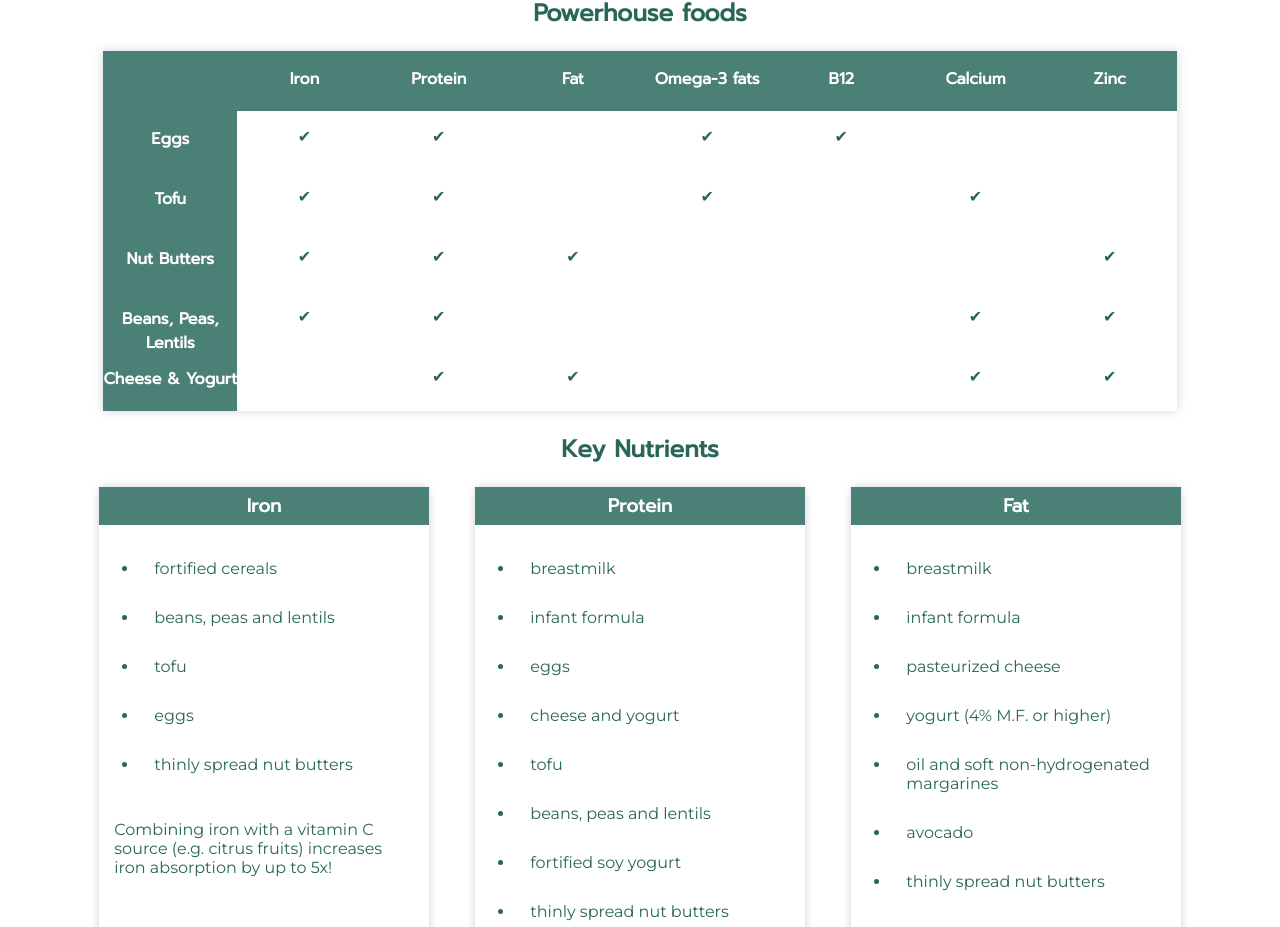
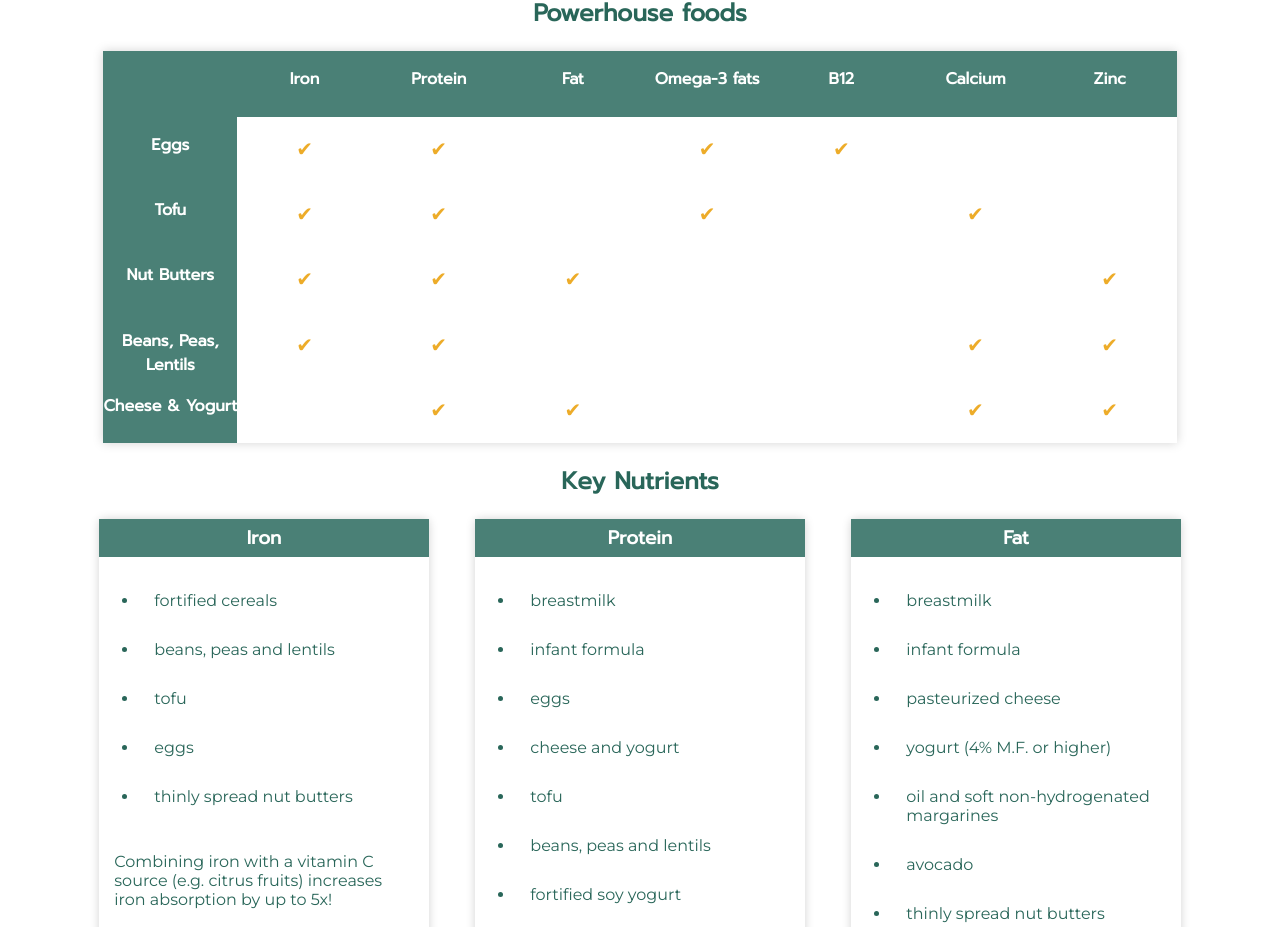
Before and after one commit to snopeks/tinybites, a React (Create React App) app: page /nutrition in a window 1280 px wide. Shown: the part 1413-2340 px from the top of the page. Built offline with nearby package versions, Linux system fonts and the light colour scheme; a web font is replaced by a local one.

Commit message:
small design updates

```diff
--- a/src/App.css
+++ b/src/App.css
@@ -190,8 +190,12 @@ h1, h2, h3, h4 {
   width: 88%;
   margin: auto;
 }
+.checkmark {
+  color: #EDAC29;
+  font-size: 20px;
+}
 .header h3 {
-  font-size: 1em;
+  font-size: 0.6em;
   color: white;
   font-weight: bold;
 }
@@ -358,6 +362,11 @@ footer a:hover{
   #header li {
     float: left;
   }
+
+  .header h3 {
+    font-size: 1em;
+  }
+
   .babyImage {
     position: relative;
     height: 700px;
--- a/src/pages/EasyMeals.js
+++ b/src/pages/EasyMeals.js
@@ -68,7 +68,7 @@ let allRecipes = [
         "directions":"Cut banana into pieces, sprinkle with hemp hearts and nut sauce. Add to yogurt or infant cereal. Serve fresh."
     },
     {
-        "title":"Veggie frittata",
+        "title":"Veggie Frittata",
         "ingredients": [
             "1 egg",
             "1 handful chopped spinach",
--- a/src/pages/Nutrition.js
+++ b/src/pages/Nutrition.js
@@ -49,45 +49,45 @@ const Nutrients = () => (
             <div className="header" id="nut5"><h3>B12</h3></div>
             <div className="header" id="nut6"><h3>Calcium</h3></div>
             <div className="header" id="nut7"><h3>Zinc</h3></div>
-            <div><p>&#x2714;</p></div>
-            <div><p>&#x2714;</p></div>
+            <div><p className="checkmark">&#x2714;</p></div>
+            <div><p className="checkmark">&#x2714;</p></div>
             <div></div>
-            <div><p>&#x2714;</p></div>
-            <div><p>&#x2714;</p></div>
+            <div><p className="checkmark">&#x2714;</p></div>
+            <div><p className="checkmark">&#x2714;</p></div>
             <div></div>
             <div></div>
 
-            <div><p>&#x2714;</p></div>
-            <div><p>&#x2714;</p></div>
+            <div><p className="checkmark">&#x2714;</p></div>
+            <div><p className="checkmark">&#x2714;</p></div>
             <div></div>
-            <div><p>&#x2714;</p></div>
+            <div><p className="checkmark">&#x2714;</p></div>
             <div></div>
-            <div><p>&#x2714;</p></div>
+            <div><p className="checkmark">&#x2714;</p></div>
             <div></div>
 
-            <div><p>&#x2714;</p></div>
-            <div><p>&#x2714;</p></div>
-            <div><p>&#x2714;</p></div>
+            <div><p className="checkmark">&#x2714;</p></div>
+            <div><p className="checkmark">&#x2714;</p></div>
+            <div><p className="checkmark">&#x2714;</p></div>
             <div></div>
             <div></div>
             <div></div>
-            <div><p>&#x2714;</p></div>
+            <div><p className="checkmark">&#x2714;</p></div>
 
-            <div><p>&#x2714;</p></div>
-            <div><p>&#x2714;</p></div>
+            <div><p className="checkmark">&#x2714;</p></div>
+            <div><p className="checkmark">&#x2714;</p></div>
             <div></div>
             <div></div>
             <div></div>
-            <div><p>&#x2714;</p></div>
-            <div><p>&#x2714;</p></div>
+            <div><p className="checkmark">&#x2714;</p></div>
+            <div><p className="checkmark">&#x2714;</p></div>
 
             <div></div>
-            <div><p>&#x2714;</p></div>
-            <div><p>&#x2714;</p></div>
+            <div><p className="checkmark">&#x2714;</p></div>
+            <div><p className="checkmark">&#x2714;</p></div>
             <div></div>
             <div></div>
-            <div><p>&#x2714;</p></div>
-            <div><p>&#x2714;</p></div>
+            <div><p className="checkmark">&#x2714;</p></div>
+            <div><p className="checkmark">&#x2714;</p></div>
         </div>
         <h2>Key Nutrients</h2>
         <div className="nutrients container">
```
